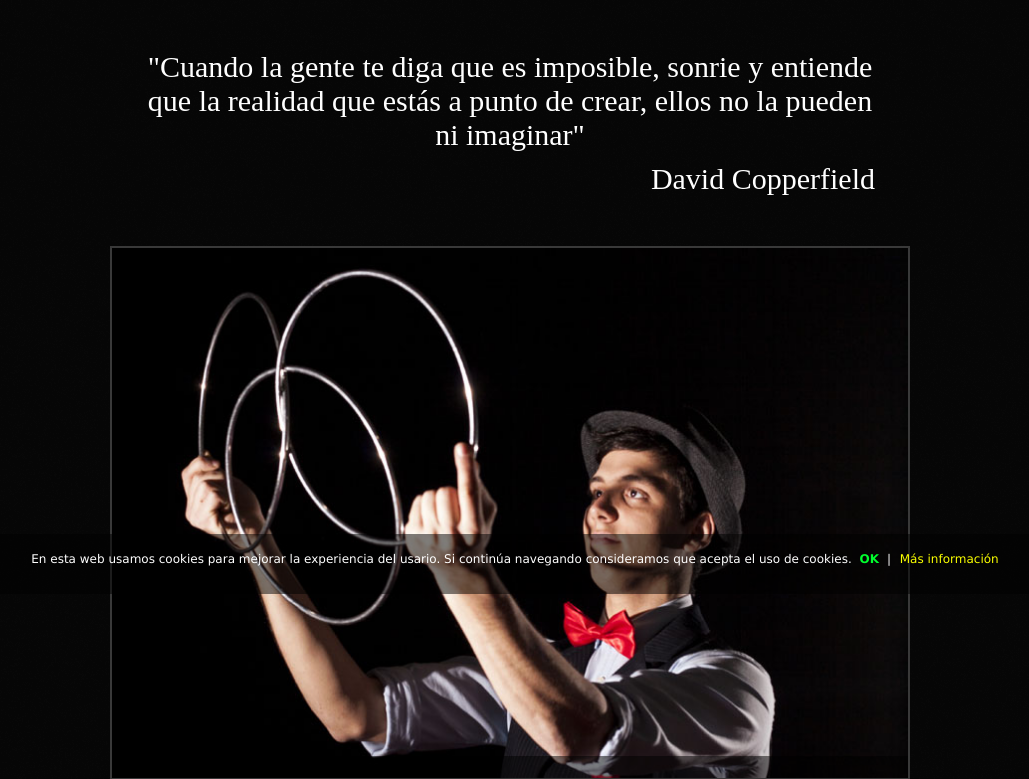
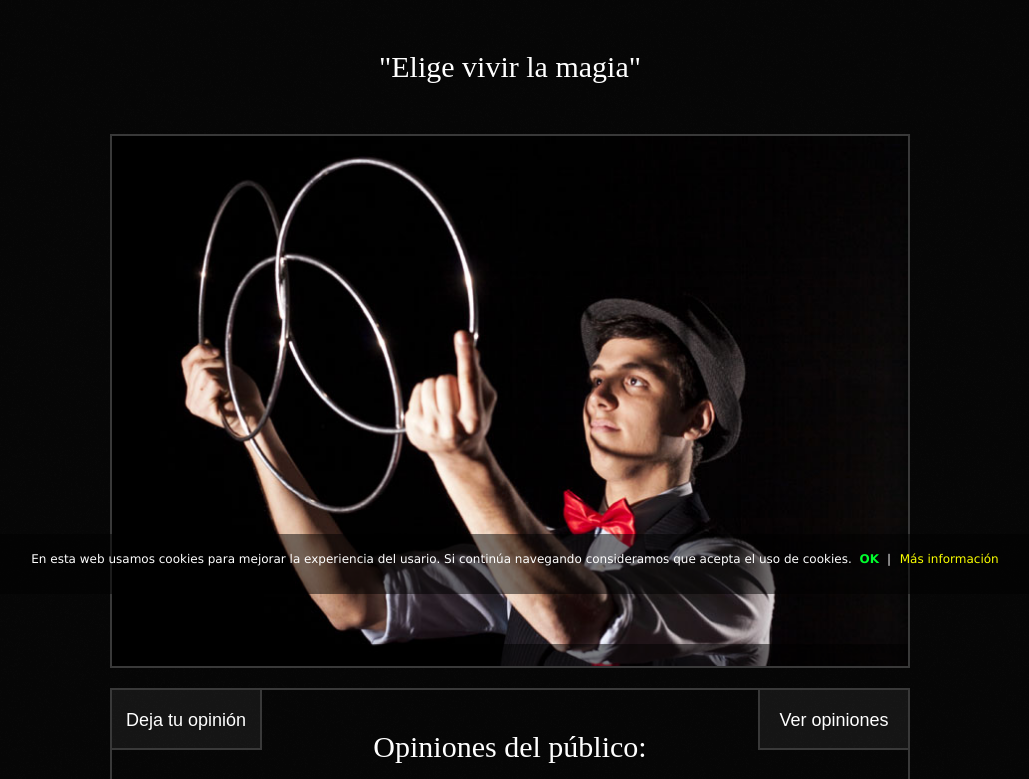
Before and after one commit to javirogo/sergiobarquilla, a PHP site: page / in a window 1280 px wide. Shown: the part 206-985 px from the top of the page, without its empty margins (130-1159 px from the left). Run offline with PHP 8.4, Linux system fonts and the light colour scheme; data that the repository does not hold is empty.

Commit message:
Frase de la pantalla principal

```diff
--- a/index.php
+++ b/index.php
@@ -80,11 +80,11 @@ include "./conexion.php";
     <div class=cuerpo>
         <div class="fraseinicio">
             <div class="frase">
-                "Cuando la gente te diga que es imposible, sonrie y entiende que la realidad que estás a punto de crear, ellos no la pueden ni imaginar"
+                "Elige vivir la magia"
             </div>
-            <div class="autor2">
+            <!-- <div class="autor2">
                 David Copperfield
-            </div>
+            </div> -->
         </div>
         <!-- Sección arriba -->
         <div class="seccion_arriba">
```
